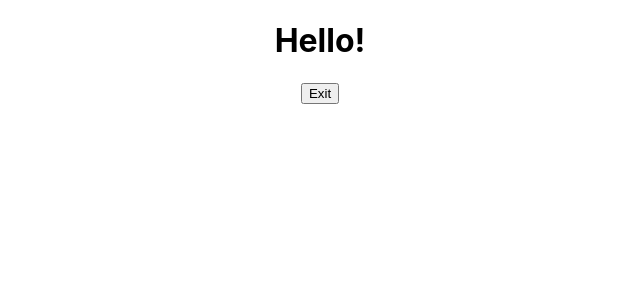
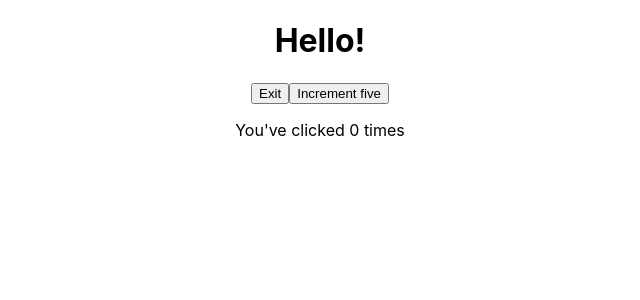
Before and after one commit to Camelia03/react-functional-components, a React (Create React App) app in the folder my-app/: page / in a window 1280 px wide. Shown: the top 300 px of the page, without its empty margins (320-960 px from the left). Built offline with nearby package versions, Linux system fonts and the light colour scheme.

Commit message:
updating the state second challenge

```diff
--- a/my-app/src/App.js
+++ b/my-app/src/App.js
@@ -1,11 +1,11 @@
 import logo from './logo.svg';
 import './App.css';
-import StatefulGreetingWithCallback from './components/StatefulGreeting WithCallback';
+import StatefulGreetingWithPrevState from './components/StatefulGreeting WithPrevState';
 
 function App() {
   return (
     <div className="App">
-      <StatefulGreetingWithCallback />
+      <StatefulGreetingWithPrevState />
     </div>
   );
 }
--- /dev/null
+++ b/my-app/src/components/StatefulGreeting WithPrevState.js
@@ -0,0 +1,55 @@
+import React from "react";
+
+class StatefulGreetingWithPrevState extends React.Component {
+
+    constructor(props) {
+        super(props);
+        this.state = {
+            introduction: "Hello!",
+            buttonText: "Exit",
+            count: 0
+        };
+    }
+
+    handleClick() {
+        this.setState(
+            {
+                introduction: this.state.introduction === "Hello!" ? "Goodbye!" : "Hello!",
+                buttonText: this.state.buttonText === "Exit" ? "Enter" : "Exit",
+            },
+            () => {
+                console.log('new state', this.state.introduction);
+                console.log('new state', this.state.buttonText);
+            }
+        );
+    }
+
+    increment() {
+        this.setState({
+            count: this.state.count + 1
+        })
+        console.log(this.state.count)
+    }
+
+    incrementFive(){
+        this.increment()
+        this.increment()
+        this.increment()
+        this.increment()
+        this.increment()
+    }
+
+    render() {
+        return (
+            <div>
+                <h1>{this.state.introduction} {this.props.greeting}</h1>
+                <button onClick={() => this.handleClick()}>{this.state.buttonText}</button>
+                <button onClick={() => this.incrementFive()}>Increment five
+        </button>
+    <p>You've clicked {this.state.count} times</p>
+            </div>
+        );
+    }
+}
+
+export default StatefulGreetingWithPrevState;
```
